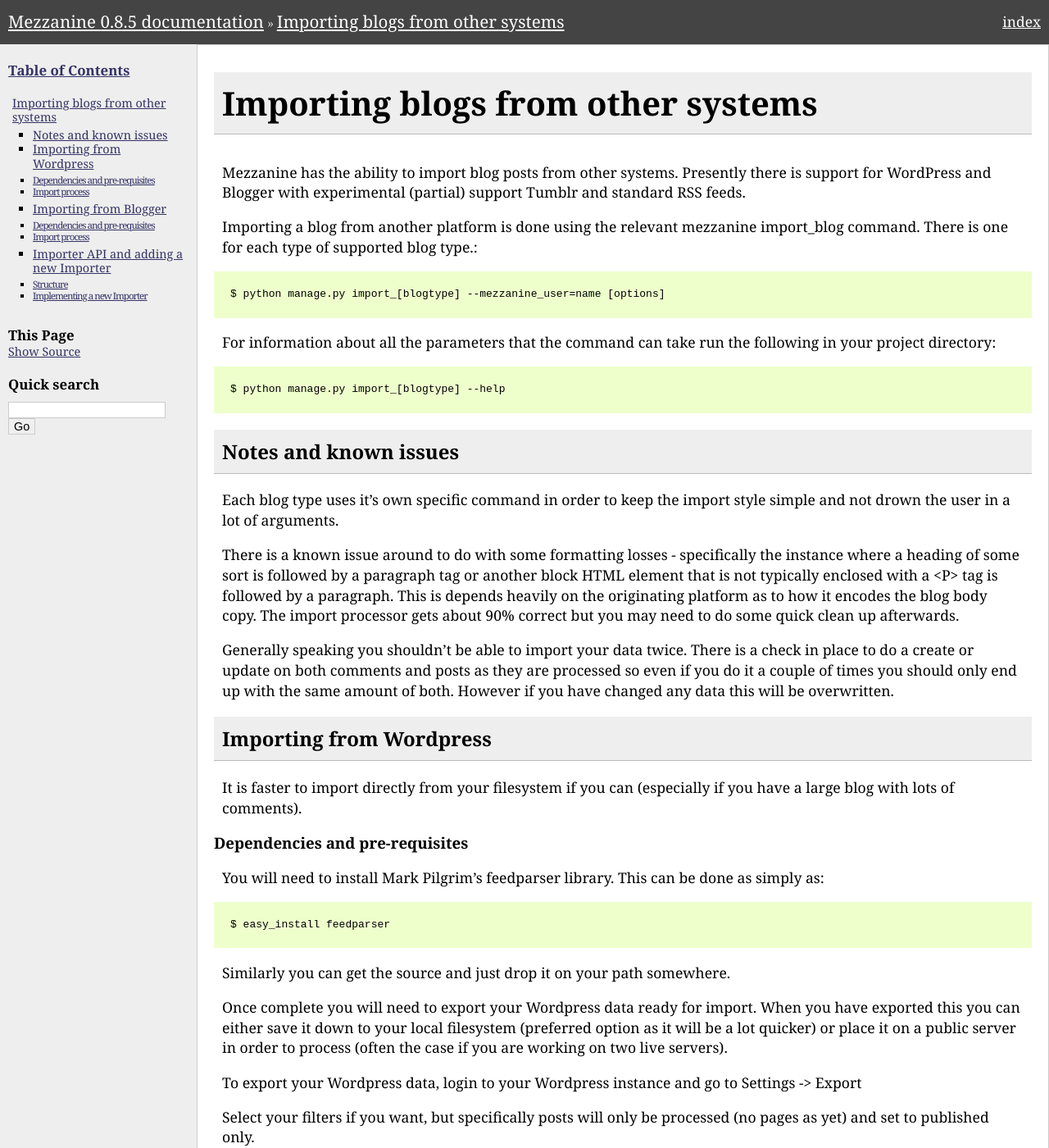
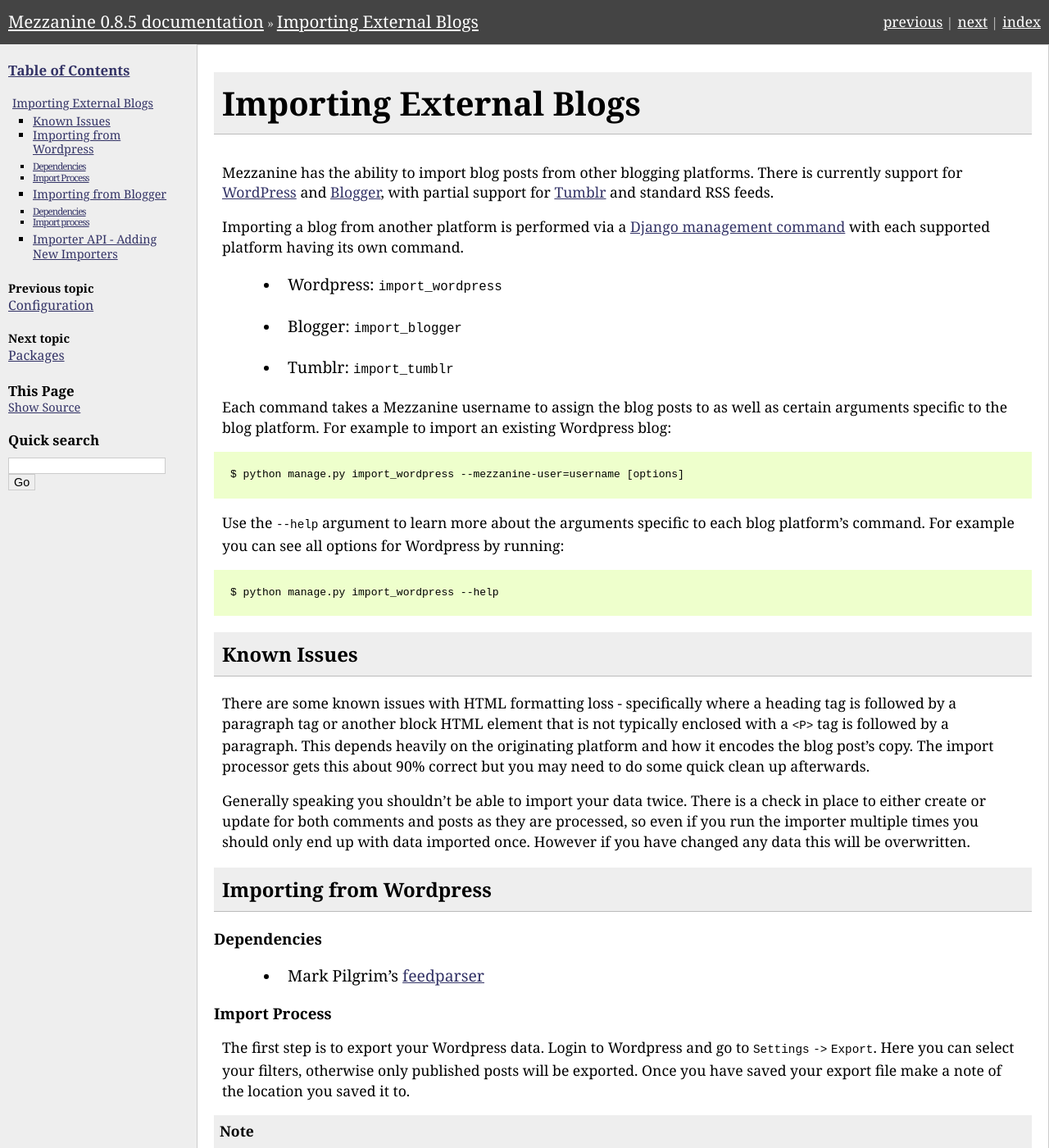
Before and after one commit to Mikechoi78/mezzanine, a Sphinx documentation site: the page built from docs/blog-importing.rst, in a window 1280 px wide and 1400 px high. Shown: the whole window at 82% size. Built offline with Sphinx 7.4.7, drawn with Linux system fonts in a browser that asks for light colours; some of the changed text lies outside the part shown.

Commit message:
First round of edits for the blog import docs.

```diff
--- a/docs/blog-importing.rst
+++ b/docs/blog-importing.rst
@@ -1,180 +1,143 @@
-==================================
-Importing blogs from other systems
-==================================
+========================
+Importing External Blogs
+========================
 
-Mezzanine has the ability to import blog posts from other systems.
-Presently there is support for WordPress and Blogger with experimental
-(partial) support Tumblr and standard RSS feeds.
+Mezzanine has the ability to import blog posts from other blogging platforms.
+There is currently support for `WordPress <http://wordpress.org>`_ and
+`Blogger <http://blogger.com>`_, with partial support for
+`Tumblr <http://tumblr.com>`_ and standard RSS feeds.
 
-Importing a blog from another platform is done using the relevant mezzanine
-import_blog command. There is one for each type of supported blog type.::
+Importing a blog from another platform is performed via a
+`Django management command <http://docs.djangoproject.com/en/dev/howto/custom-management-commands/>`_
+with each supported platform having its own command.
 
-    $ python manage.py import_[blogtype] --mezzanine_user=name [options]
+  * Wordpress: ``import_wordpress``
+  * Blogger: ``import_blogger``
+  * Tumblr: ``import_tumblr``
 
-For information about all the parameters that the command can take run the
-following in your project directory::
+Each command takes a Mezzanine username to assign the blog posts to as well
+as certain arguments specific to the blog platform. For example to import an
+existing Wordpress blog::
 
-    $ python manage.py import_[blogtype] --help
+    $ python manage.py import_wordpress --mezzanine-user=username [options]
 
-Notes and known issues
-======================
+Use the ``--help`` argument to learn more about the arguments specific to
+each blog platform's command. For example you can see all options for
+Wordpress by running::
 
-Each blog type uses it's own specific command in order to keep the import
-style simple and not drown the user in a lot of arguments.
+    $ python manage.py import_wordpress --help
 
-There is a known issue around to do with some formatting losses -
-specifically the instance where a heading of some sort is followed by a
-paragraph tag or another block HTML element that is not typically
-enclosed with a <P> tag is followed by a paragraph. This is depends
-heavily on the originating platform as to how it encodes the blog body
-copy. The import processor gets about 90%  correct but you may need to
-do some quick clean up afterwards.
+Known Issues
+============
+
+There are some known issues with HTML formatting loss - specifically where
+a heading tag is followed by a paragraph tag or another block HTML element
+that is not typically enclosed with a ``<P>`` tag is followed by a paragraph.
+This depends heavily on the originating platform and how it encodes the blog
+post's copy. The import processor gets this about 90% correct but you may
+need to do some quick clean up afterwards.
 
 Generally speaking you shouldn't be able to import your data twice. There
-is a check in place to do a create or update on both comments and posts as
-they are processed so even if you do it a couple of times you should only
-end up with the same amount of both. However if you have changed any data
+is a check in place to either create or update for both comments and posts as
+they are processed, so even if you run the importer multiple times you should
+only end up with data imported once. However if you have changed any data
 this will be overwritten.
 
 Importing from Wordpress
 ========================
 
-It is faster to import directly from your filesystem if you can
-(especially if you have a large blog with lots of comments).
+Dependencies
+------------
 
-Dependencies and pre-requisites
--------------------------------
+  * Mark Pilgrim's `feedparser <http://www.feedparser.org/>`_
 
-You will need to install Mark Pilgrim's feedparser library. This can be
-done as simply as::
+Import Process
+--------------
 
-    $ easy_install feedparser
+The first step is to export your Wordpress data. Login to Wordpress and go
+to ``Settings -> Export``. Here you can select your filters, otherwise only
+published posts will be exported. Once you have saved your export file make
+a note of the location you saved it to.
 
-Similarly you can get the source and just drop it on your path somewhere.
+.. note::
 
-Once complete you will need to export your Wordpress data ready for
-import. When you have exported this you can either save it down to your
-local filesystem (preferred option as it will be a lot quicker) or place
-it on a public server in order to process (often the case if you are
-working on two live servers).
+    It is faster to import directly from your filesystem if you can,
+    especially if you have a large blog with lots of comments.
 
-To export your Wordpress data, login to your Wordpress instance and go to
-Settings -> Export
+The next step is to run the ``import_wordpress`` command where the
+``url`` argument contains the path or URL to your export file::
 
-Select your filters if you want, but specifically posts will only be
-processed (no pages as yet) and set to published only.
+    $ python manage.py import_wordpress --mezzanine-user=.. --url=[path|URL]
 
-Once you have your export file have your path or URL to the export file handy.
+Importing from Blogger
+======================
+
+The Blogger import currently has one known limitation which is a
+maximum of 500 blogs or 500 comments per blog that can be imported. If
+you have more than this the import will still but end up being truncated.
+
+Dependencies
+------------
+
+ * Google's `gdata <http://code.google.com/p/gdata-python-client/>`_ Library
 
 Import process
 --------------
 
-Once you have your export file import is as simple as running::
+The first step is to obtain your Blogger ID. Login to Blogger and go to
+``Settings``. You'll see that the address in your browser end with
+``BlogID=XXX`` where ``XXX`` is your Blogger ID. Make a note of this and
+while you're in settings, go to ``Site Feed`` then set ``Allow Blog Feeds``
+to be ``Full`` - this will give you all your data when you run the import.
 
-    $ python manage.py import_wordpress --url=[path|url] --mezzanine-user=..
+The next step is to run the ``import_blogger`` command where the
+``blog_id`` argument contains the Blogger ID you retrieved::
 
-The url parameter can also be a file system path but it must go from the
-system root and the mezzanine-user parameter is the user you wish to import
-under.
+    $ python manage.py import_blogger --mezzanine-user=.. --blog_id=blog_id
 
-The process will run, indicating how far through it you are.
+Importer API - Adding New Importers
+===================================
 
-Importing from Blogger
-======================
+The importer system has been designed to be extensible so that import
+commands can easily be added for other blogging platforms.
 
-The Blogger import currently has one known limitation which is there is a
-maximum of 500 blogs or 500 comments per blog that can be imported. If
-you have more than this it will truncate the feed. The import will still
-run however.
+Each import command is a Django management command located in the
+``mezzanine.blog.management.commands`` package and should have its module
+named ``import_blogtype`` where ``blog_type`` is the name of the blogging
+platform the command is for. This module will then contain a class named
+``Command`` which subclasses ``mezzanine.blog.base.BaseImporterCommand``.
 
-Dependencies and pre-requisites
--------------------------------
+The first step is to define any custom arguments the command will require
+using Python's `optparse <http://docs.python.org/library/optparse.html>`_
+handling. These arguments will then be available as attributes of the
+``Command`` class when it is executed.
 
-The blogger import utilises the Google Data library extensively. This
-must be installed before importing. To do this simply::
+The main responsbility of the ``Command`` class is then to implement a
+``convert`` method which handles retrieving blog posts and comments from
+the particular blogging platform. The ``add_post`` and ``add_comment``
+methods should be called inside the ``convert`` method, adding posts and
+comments respectively. The ``add_post`` method returns a post to be used
+with the ``add_comment`` method. For example::
 
-    $ easy_install gdata
-
-If you don't want it in your packages just ensure it is on your path.
-You can get the source from: http://code.google.com/p/gdata-python-client/
-
-To import your blogger blog you need to enable one thing on your account
-and to get one piece of data as follows:
-
-* log into your blogger account that you wish to import
-* click on settings - now look in the url and you'll see a url that ends in BlogID= and a big long number. That long number is your unique blog identifier. Copy it and save it for later.
-* While you're in settings go to "Site Feed" then set Allow Blog Feeds to be "Full" - this will give you everything in your Atom feed.
-
-Now you're ready to import.
-
-Import process
---------------
-
-To import you simply run the following command::
-
-    $ python manage.py import_blogger --blogger=blogid --mezzanine-user=..
-
-The blogger parameter is the blogger ID you saved earlier and then you
-specify the mezzanine user you'd like to import all the data under.
-
-This will then run and take a while to process as it's talking live to
-blogger the whole time. Be patient, especially if you have a lot of
-comments to your posts. There's an indicator to show how far through you are.
-
-Importer API and adding a new Importer
-======================================
-
-The importer system has been designed to be extensible such that other
-importer modules can be added. This section details how to do this and the
-structure of the importer system.
-
-Structure
----------
-
-Each importer is required to *convert* the original data into an
-intermediate format that is then *processed* and imported into Mezzanine.
-
-Importers are located in the mezzanine.blog.management.commands module
-and are defined as import_[blogtype].
-
-Each importer is a subclass of mezzanine.blog.base.BaseImporterCommand
-which itself is a subclass of the Django management command so you can
-use it as a django management command.
-
-Implementing a new Importer
----------------------------
-
-To implement a new Importer, create a new command class subclassing
-mezzanine.blog.base.BaseImporterCommand thus::
-
+    from optparse import make_option
     from django.core.management.base import CommandError
-
-    from mezzanine.blog.management.base import BaseImporterCommand
+    from mezzanine.blog.manageurlment.base import BaseImporterCommand
 
     class Command(BaseImporterCommand):
 
-        def __init__(self):
-            super(BaseImporterCommand, self).__init__()
+        option_list = BaseImporterCommand.option_list + (
+            make_option("-s", "--some_arg_name", dest="some_arg_var",
+                help="Description of some_arg_name"),
+        )
 
-You'll need to import CommandError as well if you want nice error
-messages (recommended).
-
-The Command class must implement the following methods::
-
-    def convert(self):
-
-This method converts the data from the specific blog to the mezzanine
-style using the add_post and add_comment methods as it iterates across
-the data.
-
-It is recommended that some kind of indicator us used in order to show
-how far through the conversion process you are.::
-
-    def handle(self, `*args`, `**options`):
-
-This is the command line entry point and then does whatever processing
-required. The general case is:
-
-* process your command line arguments
-* call convert() to convert your blog to the mezzanine style
-* assuming everything is okay call process() to get the data into mezzanine
+        def convert(self):
+            # Perform the tasks that need to occur to retrieve blog posts.
+            # We'll use an imaginary "posts" variable that contains a list of
+            # post dicts with keys: title, author, pub_date, tags and content.
+            # In this example we have access to the command line argument
+            # "some_arg_name" via "self.some_arg_var"
+            for retrieved_post in posts:
+                added_post = self.add_post(**retrieved_post)
+                # Another imaginary variable to demo the API.
+                for retrieved_comment in comments:
+                    self.add_comment(post=added_post, **retrieved_comment)
--- a/docs/index.rst
+++ b/docs/index.rst
@@ -18,8 +18,8 @@
 section on Mezzanine's :doc:`configuration` which outlines the various
 settings for configuring Mezzanine.
 
-Lastly, you may be interested in browsing the auto-generated docs for
-each of Mezzanine's :doc:`packages`.
+Lastly, you can learn about :doc:`blog-importing` into Mezzanine, or just
+browse the auto-generated docs for each of Mezzanine's :doc:`packages`.
 
 .. toctree::
     :maxdepth: 2
--- a/docs/settings.rst
+++ b/docs/settings.rst
@@ -175,6 +175,13 @@
 
 Default: ``4``
 
+``THEME``
+---------
+
+Package name of theme app to use.
+
+Default: ``''``
+
 ``TINYMCE_URL``
 ---------------
 
```
Also changed, not shown: other parts of docs/index.rst (+1 -0 lines).
